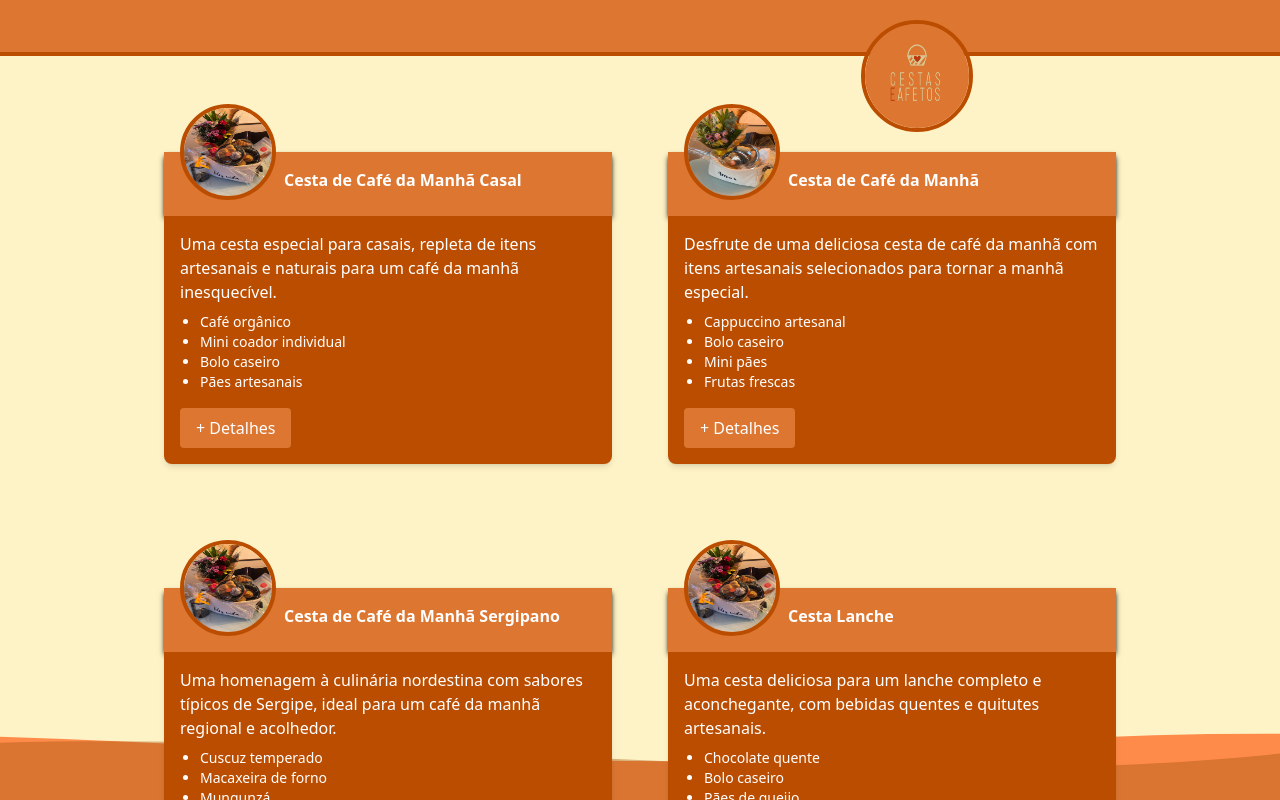
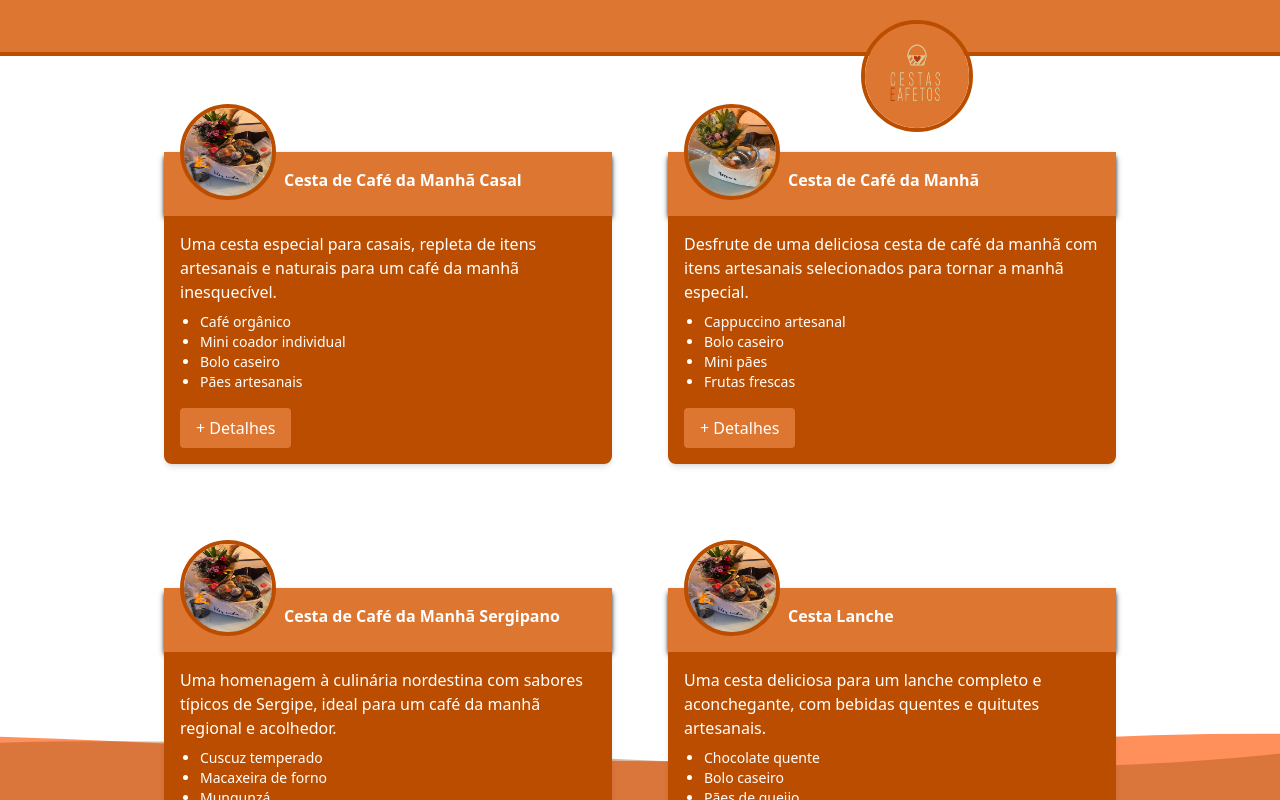
Before and after one commit to vinicius-pascoal/cestas-E-afetos, a Next.js app: page / in a window 1280 px wide. Built offline with nearby package versions, Linux system fonts and the light colour scheme.

Commit message:
fix color

```diff
--- a/src/components/Modal.tsx
+++ b/src/components/Modal.tsx
@@ -46,7 +46,7 @@ export default function Modal({ nome, image, itemsCompleto, preco }: ModalItemPr
 
             {/* Modal em si */}
             <motion.div
-              className="relative z-10 w-[90%] max-w-md bg-amber-100 rounded-2xl shadow-xl p-6 border-4 border-amber-700 border-double border-opacity-80"
+              className="relative z-10 w-[90%] max-w-md bg-white rounded-2xl shadow-xl p-6 border-4 border-amber-700 border-double border-opacity-80"
               initial={{ opacity: 0, scale: 0.9 }}
               animate={{ opacity: 1, scale: 1 }}
               exit={{ opacity: 0, scale: 0.9 }}
--- a/src/components/WallpaperContainer.tsx
+++ b/src/components/WallpaperContainer.tsx
@@ -22,7 +22,7 @@ const waveVariants = (delay: number = 0) => ({
 
 export default function WallpaperContainer({ children }: Props) {
   return (
-    <div className="relative bg-amber-100 overflow-hidden min-h-screen">
+    <div className="relative bg-white overflow-hidden min-h-screen">
       {/* Conteúdo principal */}
       <div className="relative z-10 items-center justify-center min-h-screen max-h-screen ">
         {children}
```
